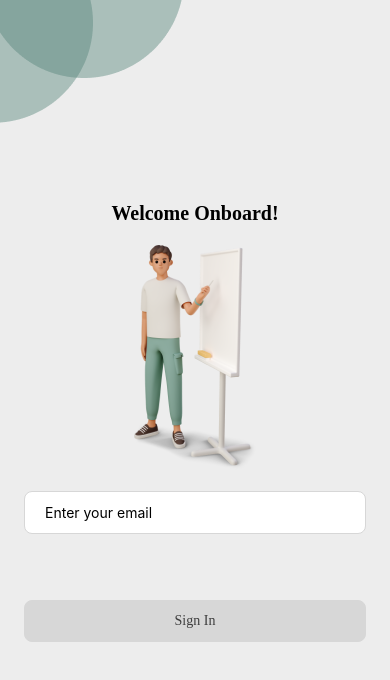
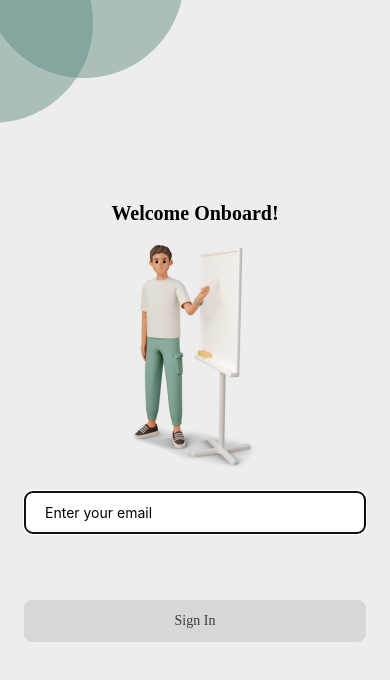
Before and after one commit to brucetrantech/todo-list, a React Native app: screen /SignIn in a window 390 px wide. Shown: the top 680 px of the page. Built offline with nearby package versions, Linux system fonts and the light colour scheme.

Commit message:
Set up open keyboard with KeyboardAvoidingView

```diff
--- a/apps/cores/YTItemList.tsx
+++ b/apps/cores/YTItemList.tsx
@@ -29,7 +29,7 @@ function RightAction ({ isDone, onUpdate, onDelete }: RightActonProps) {
             isDone ? { width: 50 } : null,
         ]}>
             {isDone ? null : (
-                <YTButton title="U" color="cyan" onPress={onUpdate} />
+                <YTButton title="E" color="cyan" onPress={onUpdate} />
             )}
             <YTButton title="X" color="error" onPress={onDelete} />
         </View>
--- a/apps/screens/Home.tsx
+++ b/apps/screens/Home.tsx
@@ -8,10 +8,14 @@
 import React, { useCallback, useMemo, useState } from 'react';
 import {
 	Image,
+	Keyboard,
+	KeyboardAvoidingView,
+	Platform,
 	SectionList,
 	StyleSheet,
 	Text,
 	TextInput,
+	TouchableWithoutFeedback,
 	View,
 } from 'react-native';
 import { YTButton, YTItemList, YTLayout } from '@/cores';
@@ -138,6 +142,13 @@ export default function Home({ navigation }: HomeProps) {
 	return (
 		<>
 			<YTLayout>
+				<KeyboardAvoidingView
+					style={{flex: 1}}
+					behavior={Platform.OS == 'ios' ? 'padding' : 'height'}
+					keyboardVerticalOffset={-120}
+				>
+					<TouchableWithoutFeedback onPress={() => Keyboard.dismiss()}>
+						<>
 							<View style={styles.header}>
 								<Image
 									source={images.homeheader}
@@ -196,6 +207,9 @@ export default function Home({ navigation }: HomeProps) {
 									)}
 								/>
 							</View>
+						</>
+					</TouchableWithoutFeedback>
+				</KeyboardAvoidingView>
 			</YTLayout>
 		</>
 	);
--- a/apps/screens/SignIn.tsx
+++ b/apps/screens/SignIn.tsx
@@ -1,5 +1,5 @@
-import { useCallback, useState } from "react";
-import { Image, StyleSheet, Text, TextInput, View } from "react-native";
+import { useCallback, useEffect, useRef, useState } from "react";
+import { Image, Keyboard, KeyboardAvoidingView, Platform, StyleSheet, Text, TextInput, TouchableWithoutFeedback, View } from "react-native";
 import { YTButton, YTLayout } from "@/cores";
 import contents from "@/commons/contents";
 import images from "@/commons/images";
@@ -24,6 +24,8 @@ export default function SignIn({ navigation }: SignInProps) {
 	const [error, setError] = useState<string | null>(null);
 	const dispatch = useAppDispatch();
 
+	let inputRef = useRef<any>();
+
 	const onSignIn = useCallback(() => {
 		if (!email) return;
 		dispatch(signIn(email)).unwrap().then(res => {
@@ -45,8 +47,20 @@ export default function SignIn({ navigation }: SignInProps) {
 		setError(contents.ERROR_EMAIL_FORMAT)
 	}, [error, setEmail, setError]);
 
+	useEffect(() => {
+		if (inputRef?.current) {
+			inputRef.current?.focus();
+		}
+	}, [inputRef]);
+
 	return (
 		<YTLayout>
+			<KeyboardAvoidingView
+				style={{ flex: 1 }}
+				behavior={Platform.OS == 'ios' ? 'padding' : 'height'}
+				keyboardVerticalOffset={-120}
+			>
+				<TouchableWithoutFeedback onPress={() => Keyboard.dismiss()}>
 					<View style={styles.layout}>
 						<View style={styles.form}>
 							<View style={styles.header}>
@@ -55,11 +69,13 @@ export default function SignIn({ navigation }: SignInProps) {
 							</View>
 							<View>
 								<TextInput
+									ref={inputRef}
 									placeholder={contents.ENTER_EMAIL}
 									style={styles.input}
 									value={email}
 									onChangeText={onChangeEmail}
-							focusable
+									onSubmitEditing={onSignIn}
+									autoCapitalize="none"
 								/>
 								<View style={styles.errorView}>
 									{error ? (
@@ -72,11 +88,13 @@ export default function SignIn({ navigation }: SignInProps) {
 								<YTButton
 									title={contents.SIGN_IN}
 									onPress={onSignIn}
-							disabled={!email}
+									disabled={!email || !!error}
 								/>
 							</View>
 						</View>
 					</View>
+				</TouchableWithoutFeedback>
+			</KeyboardAvoidingView>
 		</YTLayout>
 	)
 }
```
Lines whose indentation alone changed are shown as unchanged.
